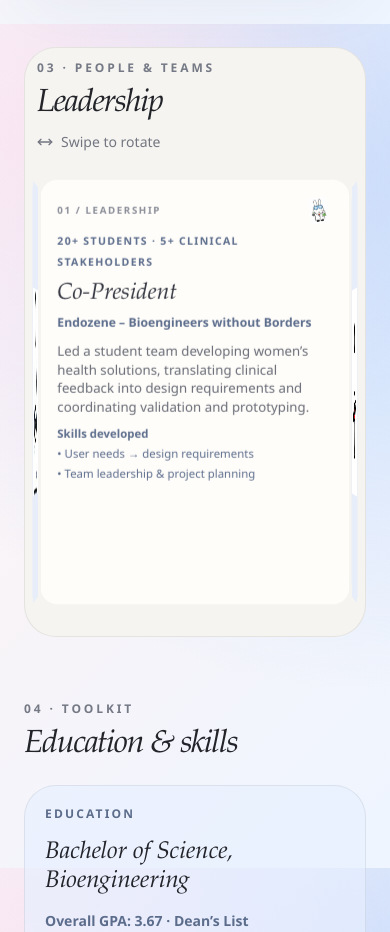
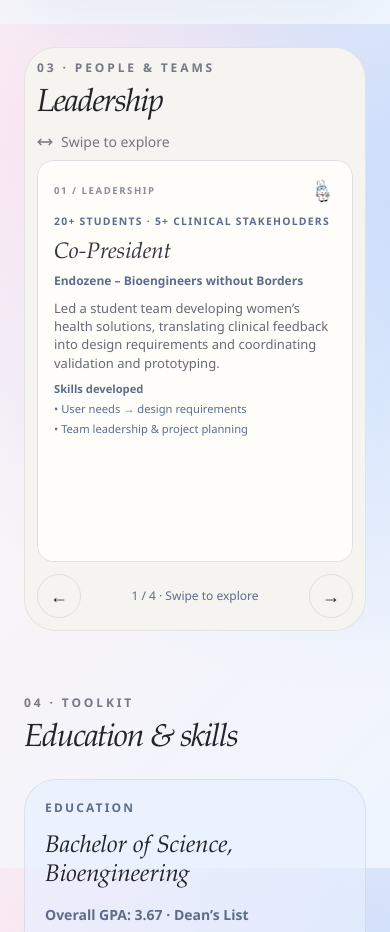
Before and after one commit to tingarose/Portfolio, a Next.js app: page / in a window 390 px wide. Shown: the part 5040-5972 px from the top of the page. Built offline with nearby package versions, Linux system fonts and the light colour scheme.

Commit message:
Fix leadership carousel swiping on mobile

```diff
--- a/app/globals.css
+++ b/app/globals.css
@@ -232,3 +232,38 @@ nav a[aria-current='location'] {
 #leadership .leadership-card-back { backface-visibility: hidden; -webkit-backface-visibility: hidden; }
 #leadership .leadership-card-front { transform: translateZ(0.5px); }
 #leadership .leadership-card-back { transform: rotateY(180deg) translateZ(0.5px); }
+
+/* Native scrolling keeps phone swipes independent of the desktop 3D ring. */
+.leadership-mobile { display: none; }
+@media (max-width: 767px) {
+  #leadership .leadership-carousel { display: none; }
+  .leadership-mobile { display: block; min-width: 0; }
+  .leadership-mobile-track {
+    position: relative;
+    display: grid;
+    grid-auto-flow: column;
+    grid-auto-columns: 100%;
+    gap: 0.75rem;
+    overflow-x: auto;
+    scroll-snap-type: x mandatory;
+    scrollbar-width: none;
+    border-radius: 1rem;
+  }
+  .leadership-mobile-track::-webkit-scrollbar { display: none; }
+  .leadership-mobile-track > article {
+    min-width: 0;
+    scroll-snap-align: start;
+    scroll-snap-stop: always;
+    border: 1px solid #dedfe3;
+    border-radius: 1rem;
+    overflow: hidden;
+    background: #fffdfa;
+  }
+  #leadership .leadership-mobile .leadership-card-front {
+    position: relative;
+    transform: none;
+    min-height: 25rem;
+    height: 100%;
+    overflow: visible;
+  }
+}
--- a/app/page.tsx
+++ b/app/page.tsx
@@ -363,7 +363,7 @@ export default function Home() {
               </div>
               <p className="flex items-center gap-2 text-sm text-[#737681]">
                 <MoveHorizontalIcon className="size-4" aria-hidden="true" />
-                <span className="md:hidden">Swipe to rotate</span><span className="hidden md:inline">Drag the loop to explore</span>
+                <span className="md:hidden">Swipe to explore</span><span className="hidden md:inline">Drag the loop to explore</span>
               </p>
             </div>
             <div className="mt-3">
--- a/components/leadership-carousel.tsx
+++ b/components/leadership-carousel.tsx
@@ -54,7 +54,59 @@ function LeadershipCardContent({ slide, index }: { slide: (typeof leadershipSlid
   );
 }
 
+function MobileLeadershipCarousel() {
+  const trackRef = React.useRef<HTMLDivElement>(null);
+  const [activeIndex, setActiveIndex] = React.useState(0);
+
+  const showSlide = (index: number) => {
+    const track = trackRef.current;
+    const card = track?.children[wrapIndex(index)] as HTMLElement | undefined;
+    if (!track || !card) return;
+    track.scrollTo({
+      left: card.offsetLeft - (track.children[0] as HTMLElement).offsetLeft,
+      behavior: window.matchMedia('(prefers-reduced-motion: reduce)').matches ? 'instant' : 'smooth',
+    });
+  };
+
+  return (
+    <section className="leadership-mobile" aria-roledescription="carousel" aria-label="Leadership highlights">
+      <div
+        ref={trackRef}
+        className="leadership-mobile-track"
+        onScroll={() => {
+          const track = trackRef.current;
+          if (!track || track.children.length < 2) return;
+          const first = track.children[0] as HTMLElement;
+          const second = track.children[1] as HTMLElement;
+          setActiveIndex(Math.max(0, Math.min(leadershipSlides.length - 1,
+            Math.round(track.scrollLeft / (second.offsetLeft - first.offsetLeft)))));
+        }}
+      >
+        {leadershipSlides.map((slide, index) => (
+          <article key={slide.title} aria-roledescription="slide" aria-label={`${index + 1} of ${leadershipSlides.length}: ${slide.title}`}>
+            <LeadershipCardContent slide={slide} index={index} />
+          </article>
+        ))}
+      </div>
+      <div className="mt-3 flex items-center justify-between gap-3">
+        <button type="button" onClick={() => showSlide(activeIndex - 1)} aria-label="Previous leadership highlight" className="min-h-11 min-w-11 rounded-full border border-[#dedfe3] text-lg focus-visible:outline-2 focus-visible:outline-[#315fca]">←</button>
+        <p className="text-xs text-[#5c6d8c]" aria-live="polite">{activeIndex + 1} / {leadershipSlides.length} · Swipe to explore</p>
+        <button type="button" onClick={() => showSlide(activeIndex + 1)} aria-label="Next leadership highlight" className="min-h-11 min-w-11 rounded-full border border-[#dedfe3] text-lg focus-visible:outline-2 focus-visible:outline-[#315fca]">→</button>
+      </div>
+    </section>
+  );
+}
+
 export function LeadershipCarousel() {
+  return (
+    <>
+      <MobileLeadershipCarousel />
+      <DesktopLeadershipCarousel />
+    </>
+  );
+}
+
+function DesktopLeadershipCarousel() {
   const rotor = React.useRef<HTMLDivElement>(null);
   const angle = React.useRef(0);
   const motionFrame = React.useRef<number | null>(null);
```
